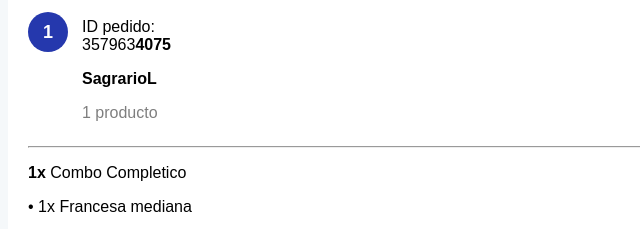
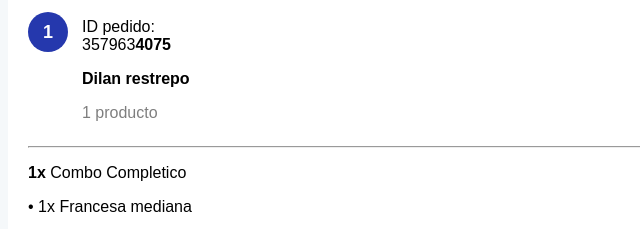
Before and after one commit to DeivisMillan/Deivifrb2, a plain HTML site: page index.html in a window 1280 px wide. Shown: the part 359-588 px from the top of the page, 0-640 px from the left. Drawn offline with Linux system fonts and the light colour scheme.

Commit message:
Update index.html

```diff
--- a/index.html
+++ b/index.html
@@ -121,7 +121,7 @@
 
     <p class="id">ID pedido: 357963<span class="negro">4075</span></p>
 
-    <p class="nombre_cliente"> SagrarioL</p>
+    <p class="nombre_cliente"> Dilan restrepo</p>
 
     <p class="cuantos_productos">1 producto</p>
 
```
